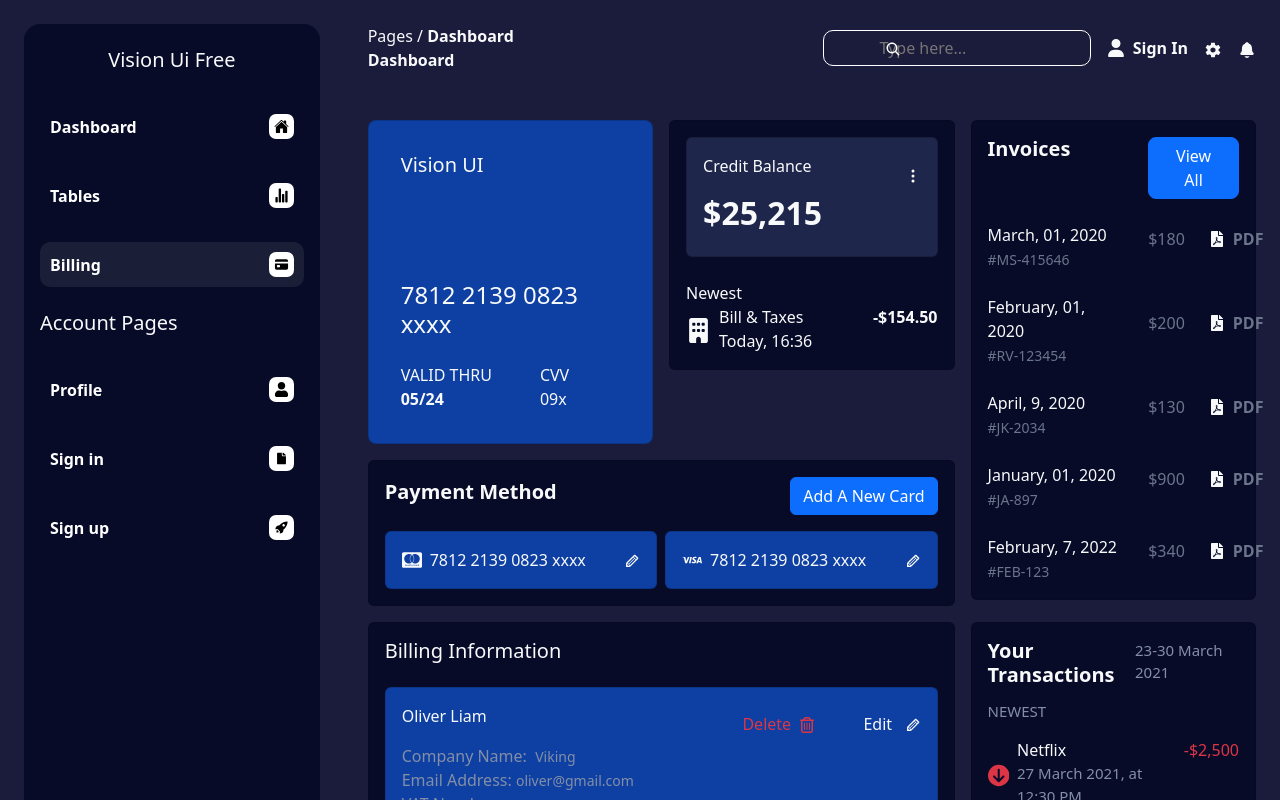
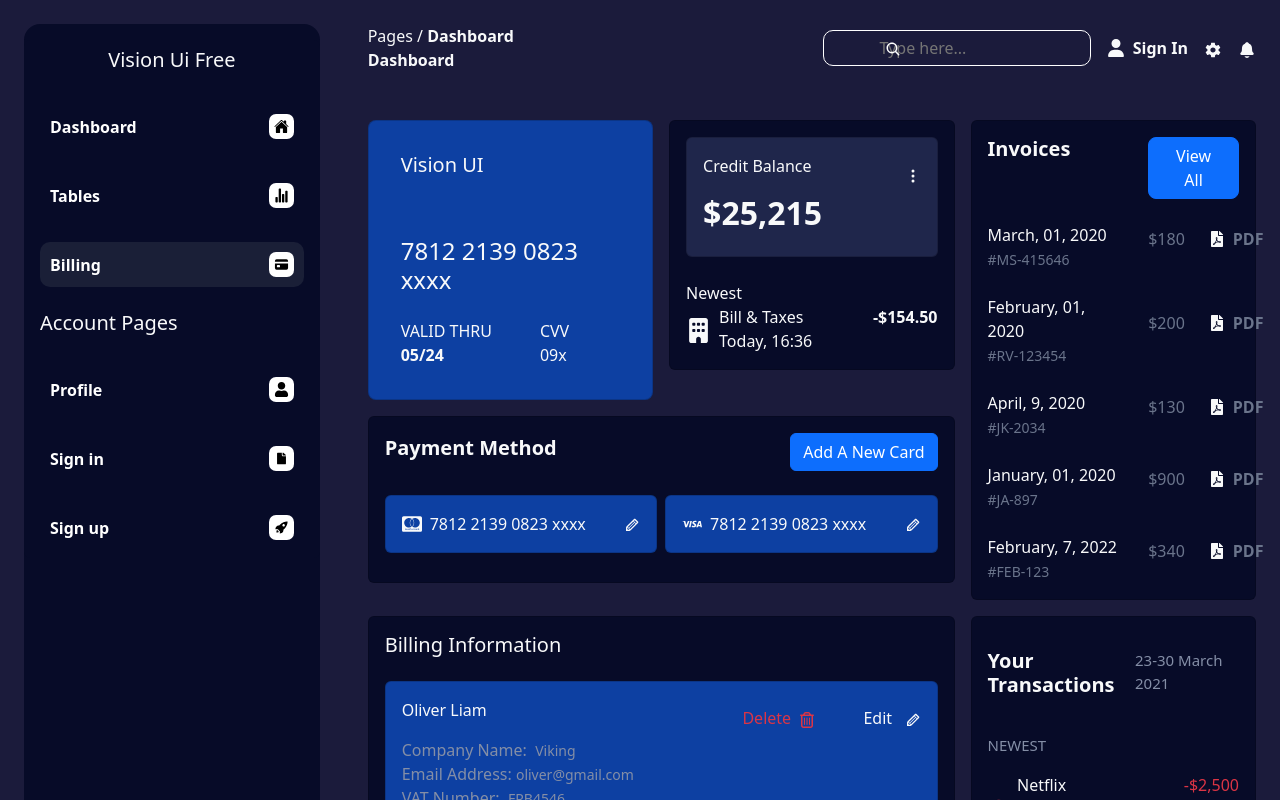
Before and after one commit to Janice1828/dashboard_sample, a React (Create React App) app: page /billing in a window 1280 px wide. Shown: the top 800 px of the page. Built offline with nearby package versions, Linux system fonts and the light colour scheme.

Commit message:
billing layout and content completed

```diff
--- a/src/components/BillingContent.js
+++ b/src/components/BillingContent.js
@@ -24,7 +24,7 @@ const BillingContent = () => {
               <div className="card billing_color text-light p-3 rounded-3">
                 <div className="card-body">
                   <h5 className="pb-5">Vision UI</h5>
-                  <h4 className="pb-3 pt-5">7812 2139 0823 xxxx</h4>
+                  <h4 className="pb-3 pt-1">7812 2139 0823 xxxx</h4>
                   <div className="d-flex gap-5">
                     <div>
                       <p className="mb-0">VALID THRU</p>
@@ -86,7 +86,10 @@ const BillingContent = () => {
                       Add A New Card
                     </button>
                   </div>
-                  <div className="d-flex gap-2 mt-3">
+                  <div
+                    className="d-flex gap-2 mt-4 "
+                    style={{ paddingBottom: "13px" }}
+                  >
                     <div className="card w-100 billing_color text-light">
                       <div className="card-body">
                         <div className="d-flex justify-content-between">
@@ -311,7 +314,7 @@ const BillingContent = () => {
         <div className="col-4">
           <div className="card bg-sidebar-color text-light">
             <div className="card-body">
-              <div className="d-flex justify-content-between">
+              <div className="d-flex pb-4 pt-3 justify-content-between">
                 <h5 className="fw-bolder">Your Transactions</h5>
                 <p className="date_style ">23-30 March 2021</p>
               </div>
```
